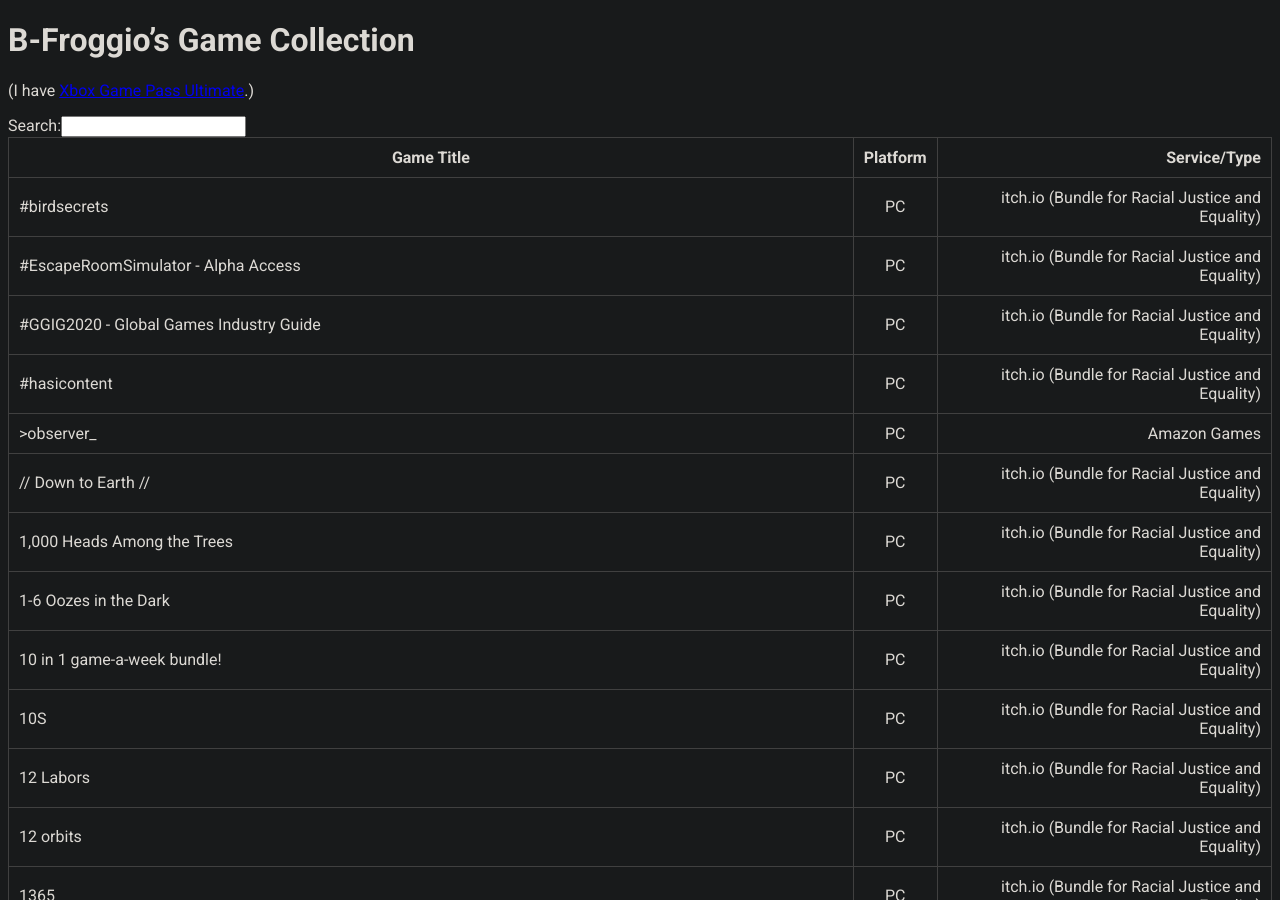
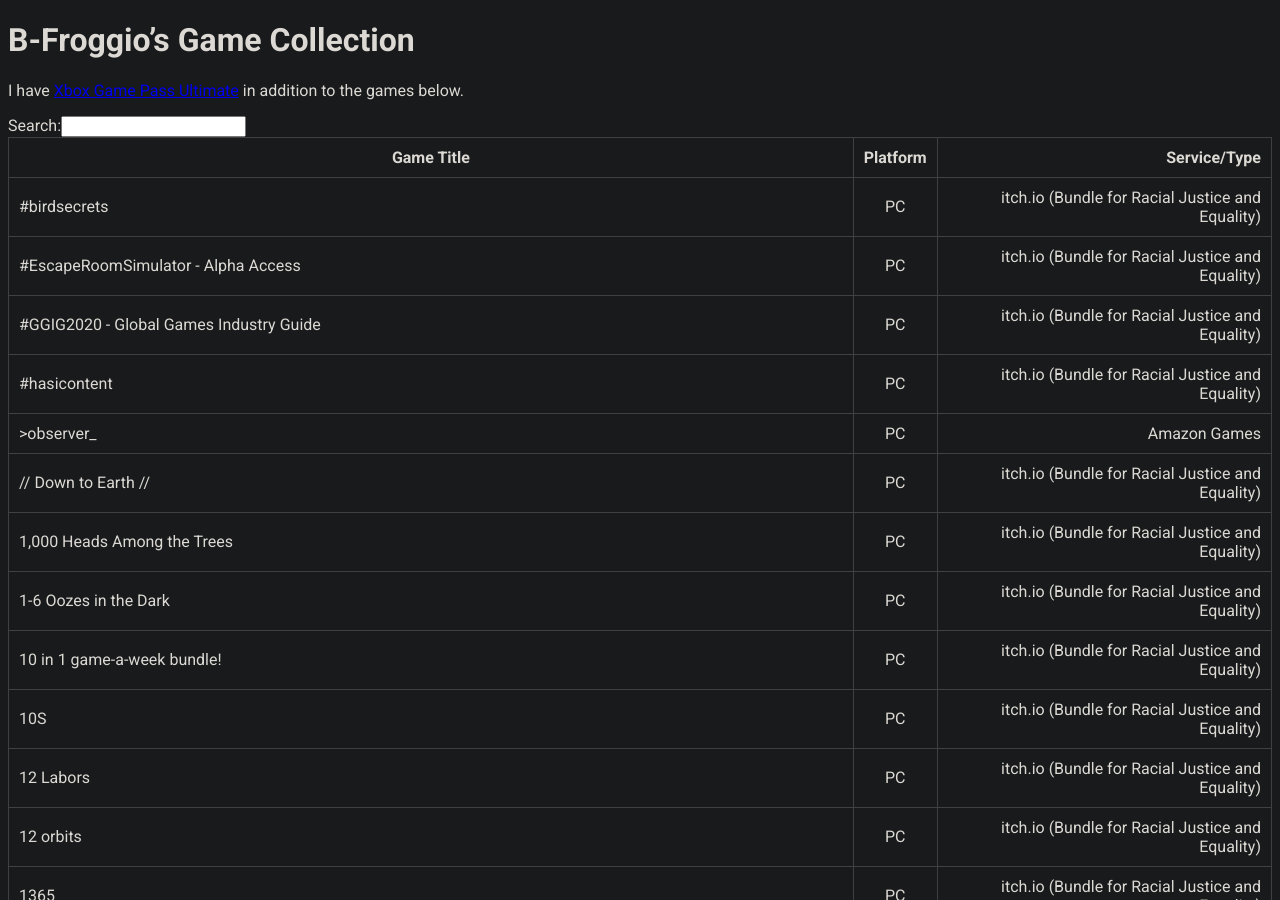
Before and after one commit to bfroggio/game-collection, a Jekyll site: the page built from index.md, in a window 1280 px wide and 900 px high. Built offline with Jekyll 4.4.1, drawn with Linux system fonts in a browser that asks for light colours; nearby versions of some CDN libraries.

Commit message:
Tweaking the top note

```diff
--- a/index.md
+++ b/index.md
@@ -4,7 +4,7 @@ layout: home
 
 # B-Froggio's Game Collection
 
-(I have [Xbox Game Pass Ultimate](https://www.xbox.com/en-US/xbox-game-pass).)
+I have [Xbox Game Pass Ultimate](https://www.xbox.com/en-US/xbox-game-pass) in addition to the games below.
 
 |Game Title|Platform|Service/Type|
 |---|:---:|---:|
```
